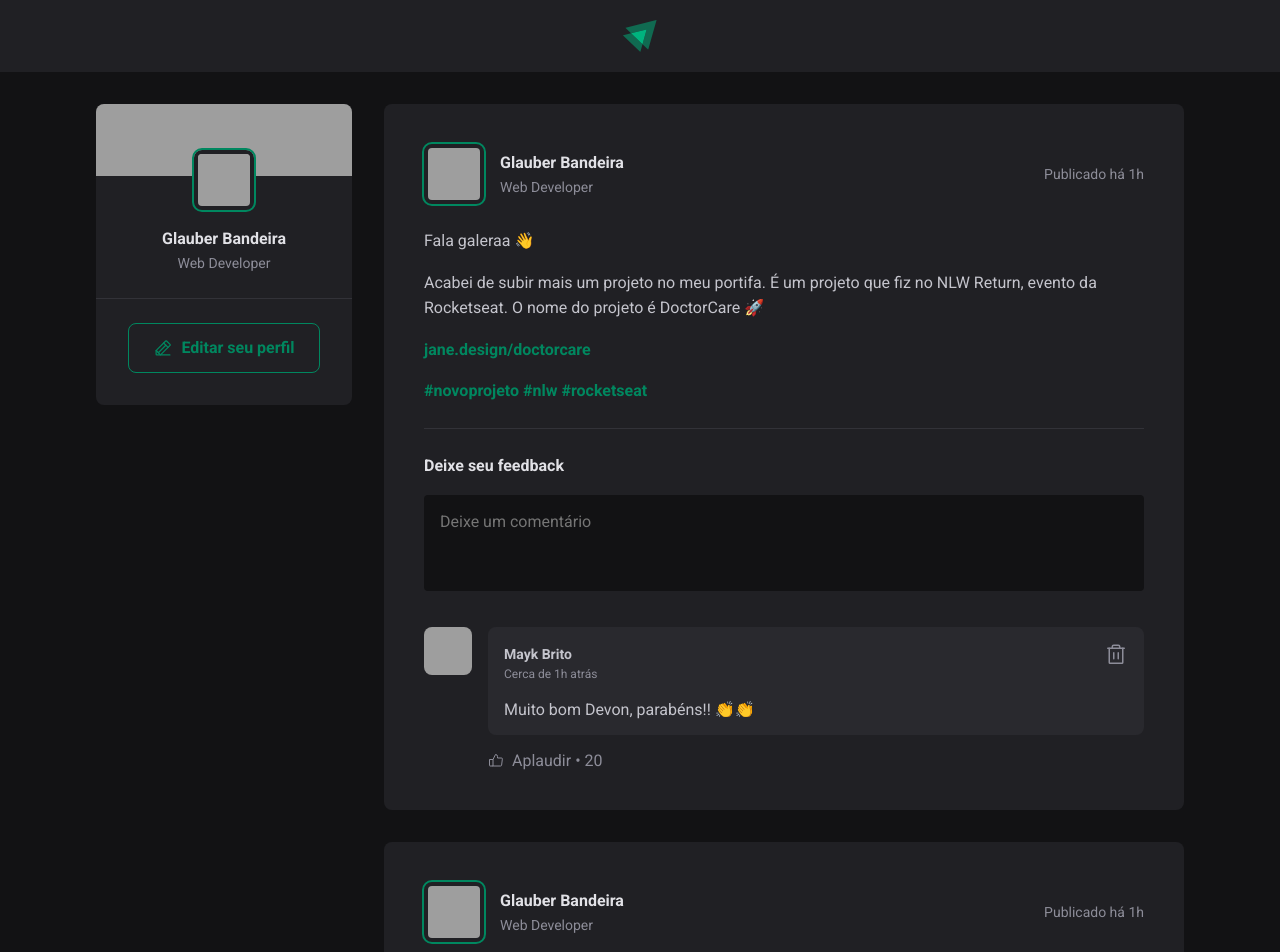
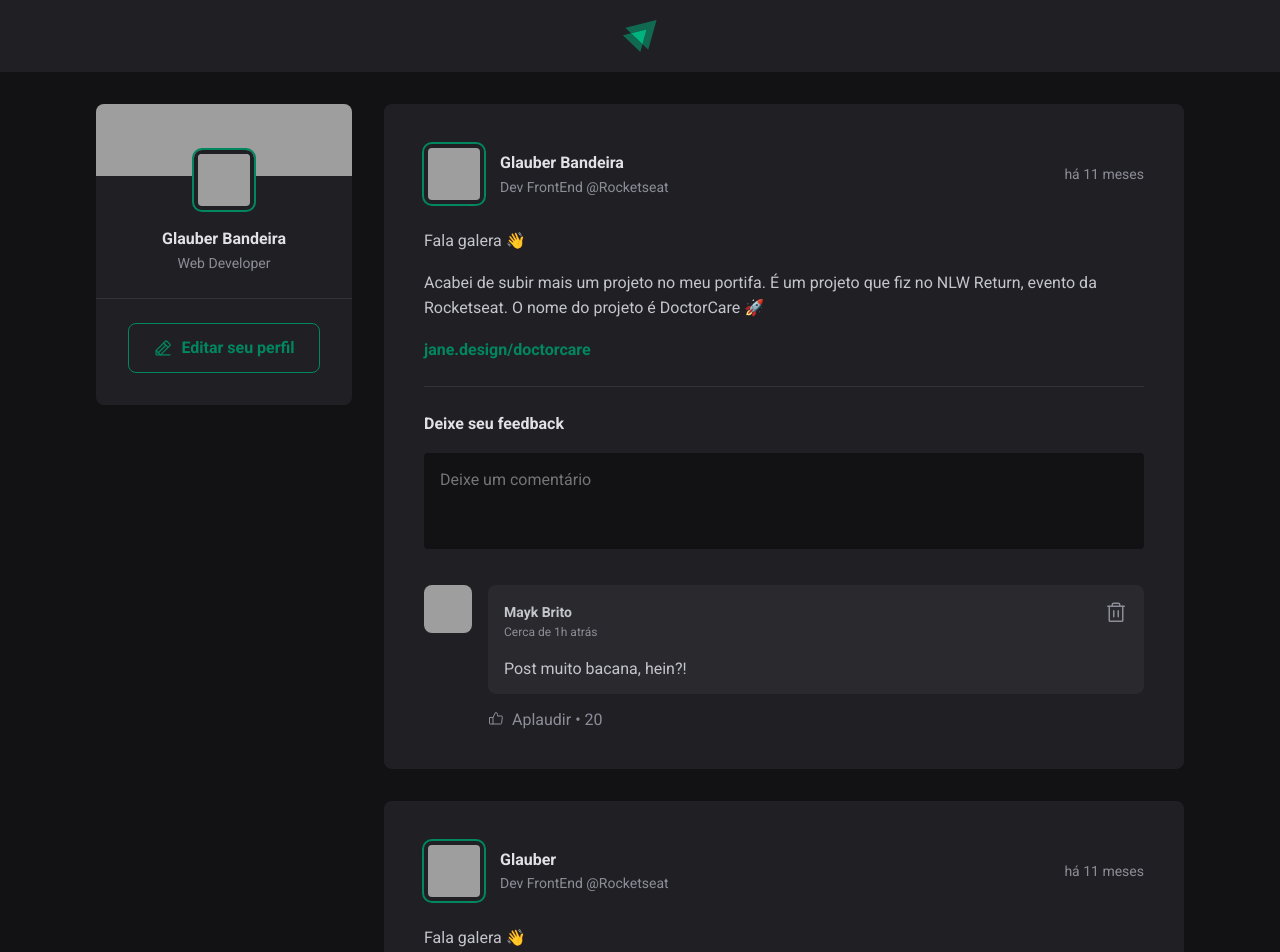
Before and after one commit to glauberbandeira/01-fundamentos-react, a React (Vite) app: page / in a window 1280 px wide. Shown: the top 952 px of the page. Built offline with nearby package versions, Linux system fonts and the light colour scheme; grey boxes are pictures that could not be loaded.

Commit message:
Entering Comments (Declarative Programming)

```diff
--- a/package.json
+++ b/package.json
@@ -9,6 +9,7 @@
     "preview": "vite preview"
   },
   "dependencies": {
+    "date-fns": "^2.29.3",
     "phosphor-react": "^1.4.1",
     "react": "^18.2.0",
     "react-dom": "^18.2.0"
--- a/src/components/Comment.jsx
+++ b/src/components/Comment.jsx
@@ -3,7 +3,7 @@
 
 import { ThumbsUp, Trash } from 'phosphor-react';
 
-export function Comment() {
+export function Comment( { content }) {
   return (
     <div className={styles.comment}>
       <Avatar hasBorder={false} src="https://github.com/maykbrito.png" alt="" />
@@ -21,7 +21,7 @@
             </button>
           </header>
 
-          <p>Muito bom Devon, parabéns!! 👏👏</p>
+          <p>{ content }</p>
         </div>
 
         <footer>
--- a/src/components/Post.jsx
+++ b/src/components/Post.jsx
@@ -1,49 +1,74 @@
+import { format, formatDistanceToNow } from 'date-fns';
+import ptBR from 'date-fns/locale/pt-BR';
+import { useState } from 'react';
+
 import { Avatar } from './Avatar';
 import { Comment } from './Comment';
 
 import styles from "./Post.module.css";
 
-export function Post(props) {
+export function Post({ author, publishedAt, content }) {
+
+  const [comments, setComments] = useState([
+    'Post muito bacana, hein?!'
+  ]);
+
+  const [newCommentText, setNewCommentText] = useState('');
+
+  const publishedDateFormatted = format(publishedAt, "d 'de' LLLL 'às' HH:mm'h'", {
+    locale: ptBR,
+  });
+
+  const publishedDateRelativeToNow = formatDistanceToNow(publishedAt, {
+    locale: ptBR,
+    addSuffix: true
+  });
+
+  function handleCrateNewComment() {
+    event.preventDefault()
+
+    setComments([...comments, newCommentText]);
+    setNewCommentText('');
+  }
+
+  function handleNewCommentChange() {
+    setNewCommentText(event.target.value);
+  }
+
   return (
     <article className={styles.post}>
       <header>
         <div className={styles.author}>
-          <Avatar
-            className={styles.avatar}
-            src="https://github.com/glauberbandeira.png"
-          />
+          <Avatar src={author.avatarUrl} />
           <div className={styles.authorInfo}>
-            <strong>Glauber Bandeira</strong>
-            <span>Web Developer</span>
+            <strong>{author.name}</strong>
+            <span>{author.role}</span>
           </div>
         </div>
 
-        <time title="03 de Abril às 20:13h" dateTime="2023-04-03 20:13:00">
-          Publicado há 1h
+        <time title={publishedDateFormatted} dateTime={publishedAt.toISOString()}>
+          {publishedDateRelativeToNow}
         </time>
       </header>
 
       <div className={styles.content}>
-        <p>Fala galeraa 👋</p>
-        <p>
-          Acabei de subir mais um projeto no meu portifa. É um projeto que fiz
-          no NLW Return, evento da Rocketseat. O nome do projeto é DoctorCare 🚀
-        </p>
-        <p>
-            <a href="">jane.design/doctorcare</a>
-            </p>
-        <p>
-          <a href="">#novoprojeto</a>{' '}
-          <a href="">#nlw</a>{' '}
-          <a href="">#rocketseat</a>
-        </p>
+        {content.map(line => {
+            if (line.type === 'paragraph') {
+              return <p>{line.content}</p>;
+            } else if (line.type === 'link') {
+              return <p><a href="#">{line.content}</a></p>
+            }
+          })}
       </div>
 
-      <form className={styles.commentForm}>
+      <form onSubmit={handleCrateNewComment} className={styles.commentForm}>
         <strong>Deixe seu feedback</strong>
 
         <textarea
+          name="comment"
           placeholder="Deixe um comentário"
+          value={newCommentText}
+          onChange={handleNewCommentChange}
         />
 
         <footer>
@@ -52,7 +77,9 @@
       </form>
 
       <div className={styles.commentList}>
-        <Comment />
+        {comments.map(comment => {
+            return <Comment content={comment} />
+          })}
       </div>
 
     </article>
```
Also changed, not shown: 1 other file (tests, documents, lock files or other folders).
